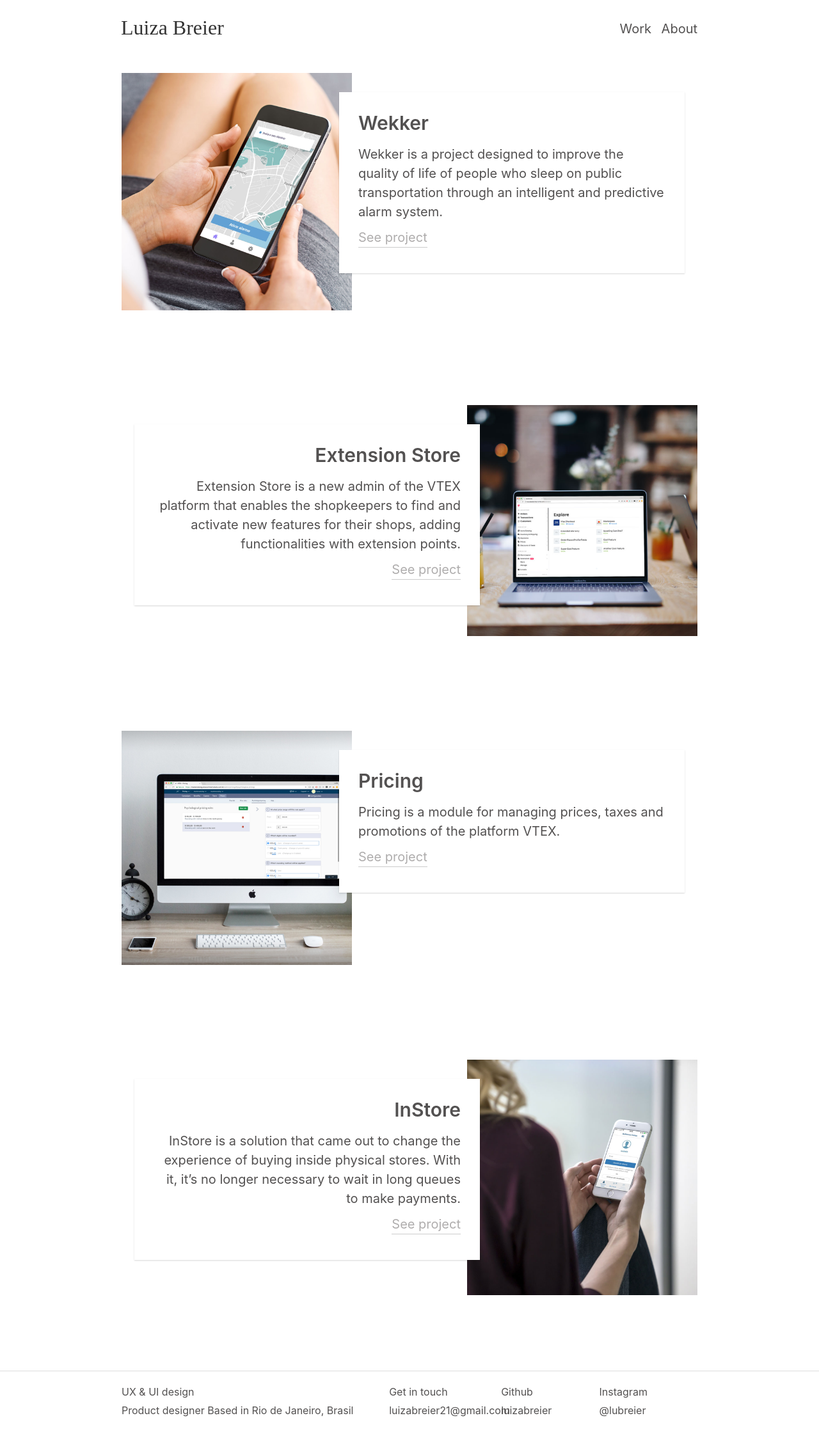
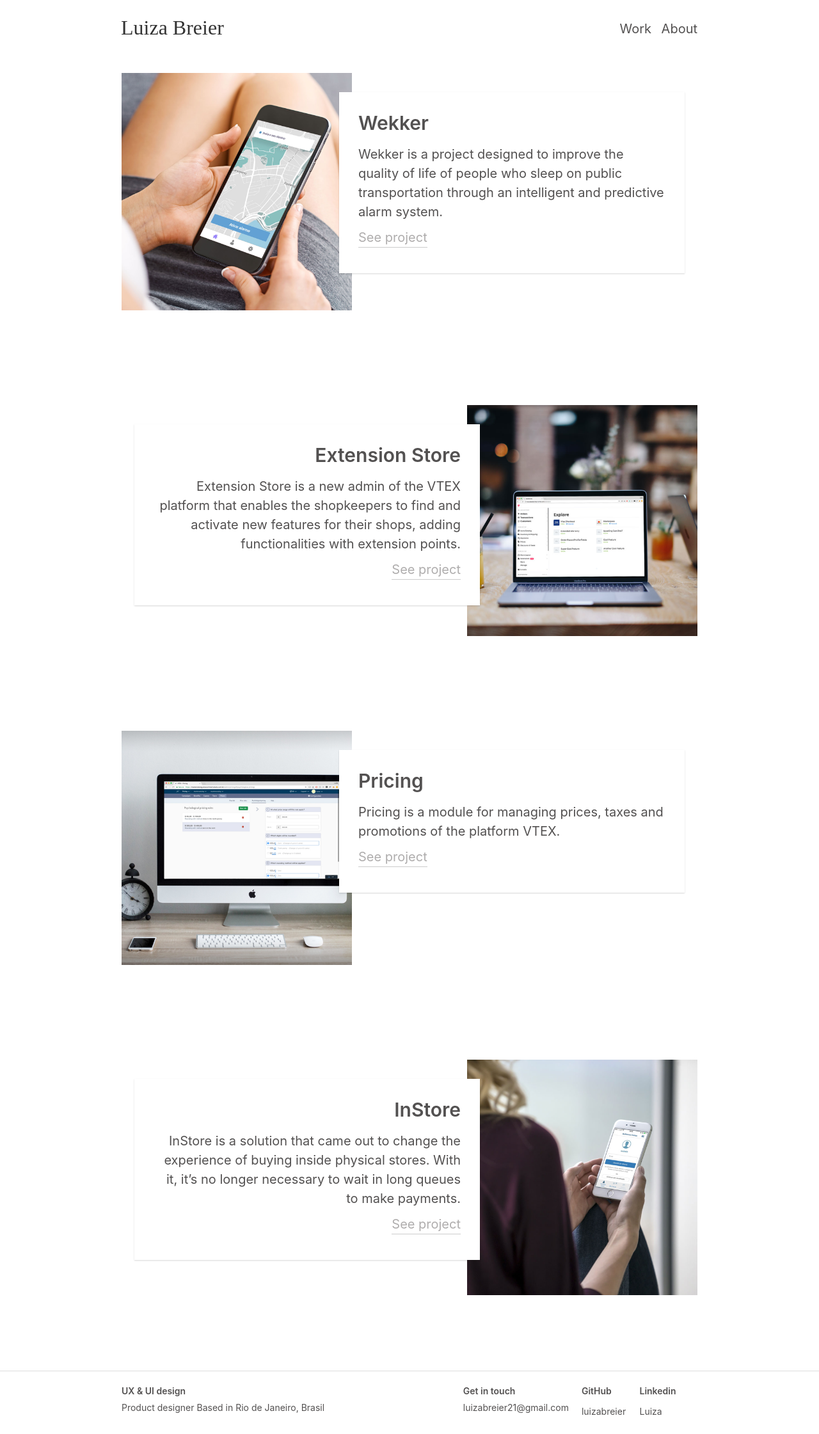
Before and after one commit to luizabreier/portfolio, a Jekyll site: the page built from index.html, in a window 1280 px wide. Shown: the whole page at 64% size. Built offline with Jekyll 4.4.1, drawn with Linux system fonts in a browser that asks for light colours; the list of posts is cut into pages by our own code.

Commit message:
Create footer links

```diff
--- a/_layouts/default.html
+++ b/_layouts/default.html
@@ -30,20 +30,20 @@
     <footer class="footer">
       <div class="container flex flex-row">
         <div class="luiza-info">
-          <p>UX & UI  design</p>
+          <p class="label">UX & UI  design</p>
           <p>Product designer Based in Rio de Janeiro, Brasil</p>
         </div>
         <div class="email">
-          <p>Get in touch</p>
+          <p class="label">Get in touch</p>
           <p>luizabreier21@gmail.com</p>
         </div>
         <div class="github">
-          <p>Github</p>
-          <p>luizabreier</p>
+          <p class="label">GitHub</p>
+          <a class="contact-link" href="https://github.com/luizabreier" target="_blank">luizabreier</a>
         </div>
         <div class="instagram">
-          <p>Instagram</p>
-          <p>@lubreier</p>
+          <p class="label">Linkedin</p>
+          <a class="contact-link" href="https://www.linkedin.com/in/luizabreier/" target="_blank">Luiza</a>
         </div>
       </div>
     </footer>
--- a/_sass/_layout.scss
+++ b/_sass/_layout.scss
@@ -46,6 +46,6 @@
 
   & p {
     margin-bottom: 5px;
-    font-size: 16px;
+    font-size: 14px;
   }
 }
--- a/_sass/_masthead.scss
+++ b/_sass/_masthead.scss
@@ -54,29 +54,37 @@
   display: flex;
   flex-direction: row;
   color: #535151;
-  font-size: 18px;
   justify-content: space-around;
 }
 
 .luiza-info {
-  width: 50%;
+  width: 70%;
   margin-right: 2rem;
 }
 
 .email {
-  width : 15%;
-  margin-right: 2rem;
+  width : 20%;
+  margin-right: 1rem;
 }
 
 .github {
-  width : 15%;
-  margin-right: 2rem;
+  width : 10%;
+  margin-right: 1rem;
 }
 
 .instagram {
-  width : 15%;
-  margin-right: 2rem;
+  width : 10%;
+  margin-right: 1rem;
   margin-left: auto;
+}
+
+.label {
+  font-weight: 600;
+}
+
+.contact-link {
+  color: #535151;
+  font-size: 14px;
 }
 
 @media only screen and (max-width: 768px) {
@@ -98,4 +106,25 @@
   .lu-photo {
     width: 100%;
   }
+
+  .footer {
+    display: inline;
+    flex: none;
+  }
+
+  .luiza-info {
+    width: 100%;
+  }
+
+  .email {
+    width: 100%;
+  }
+
+  .github {
+    width: 100%;
+  }
+
+  .instagram {
+    width: 100%;
+  }
 }
--- a/about/index.html
+++ b/about/index.html
@@ -2,7 +2,7 @@
 layout: default
 title: About
 ---
-<div>
+<div class="about">
   <div class="presentation">
     <h1>Hey! I'm Luiza!</h1>
     <p>
```
